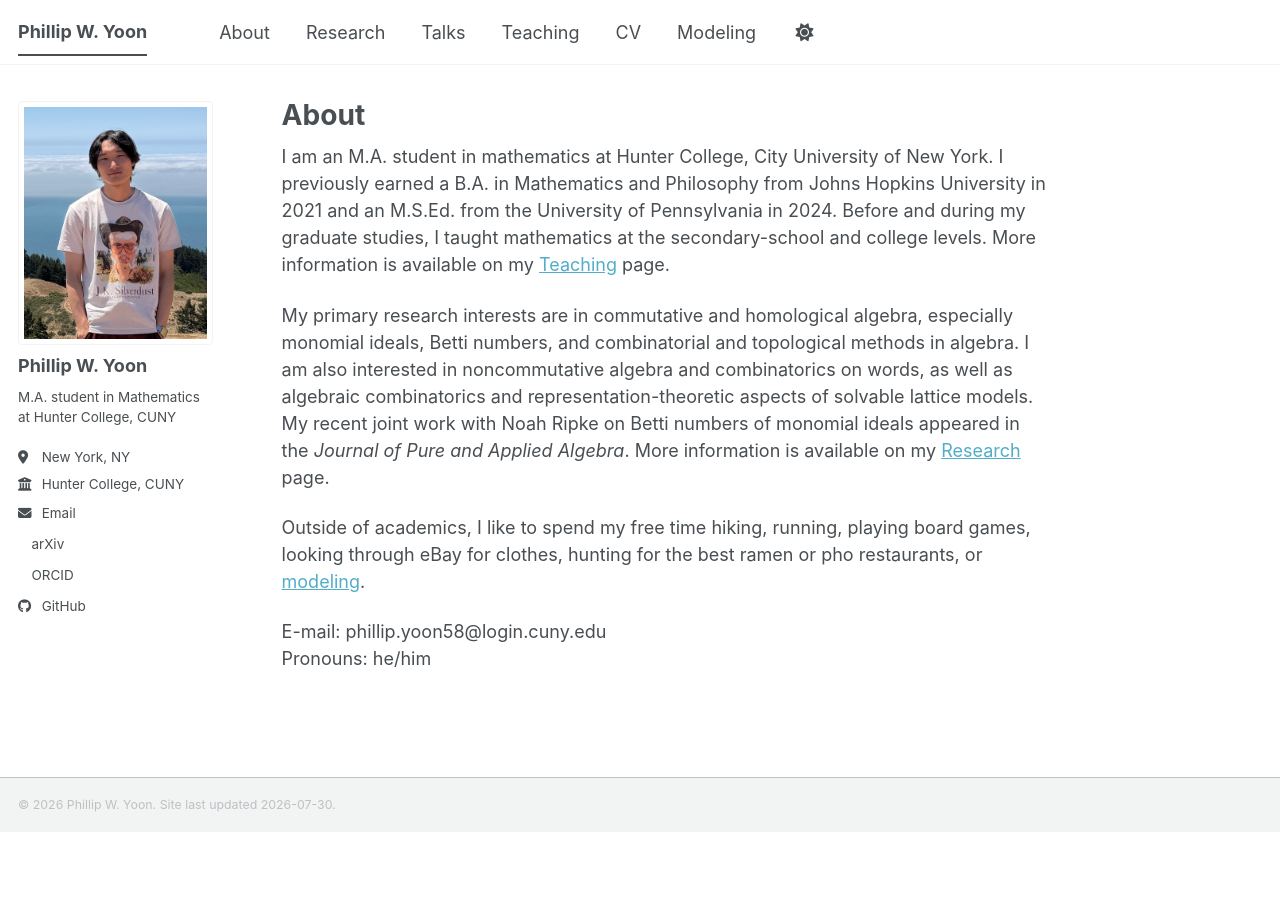
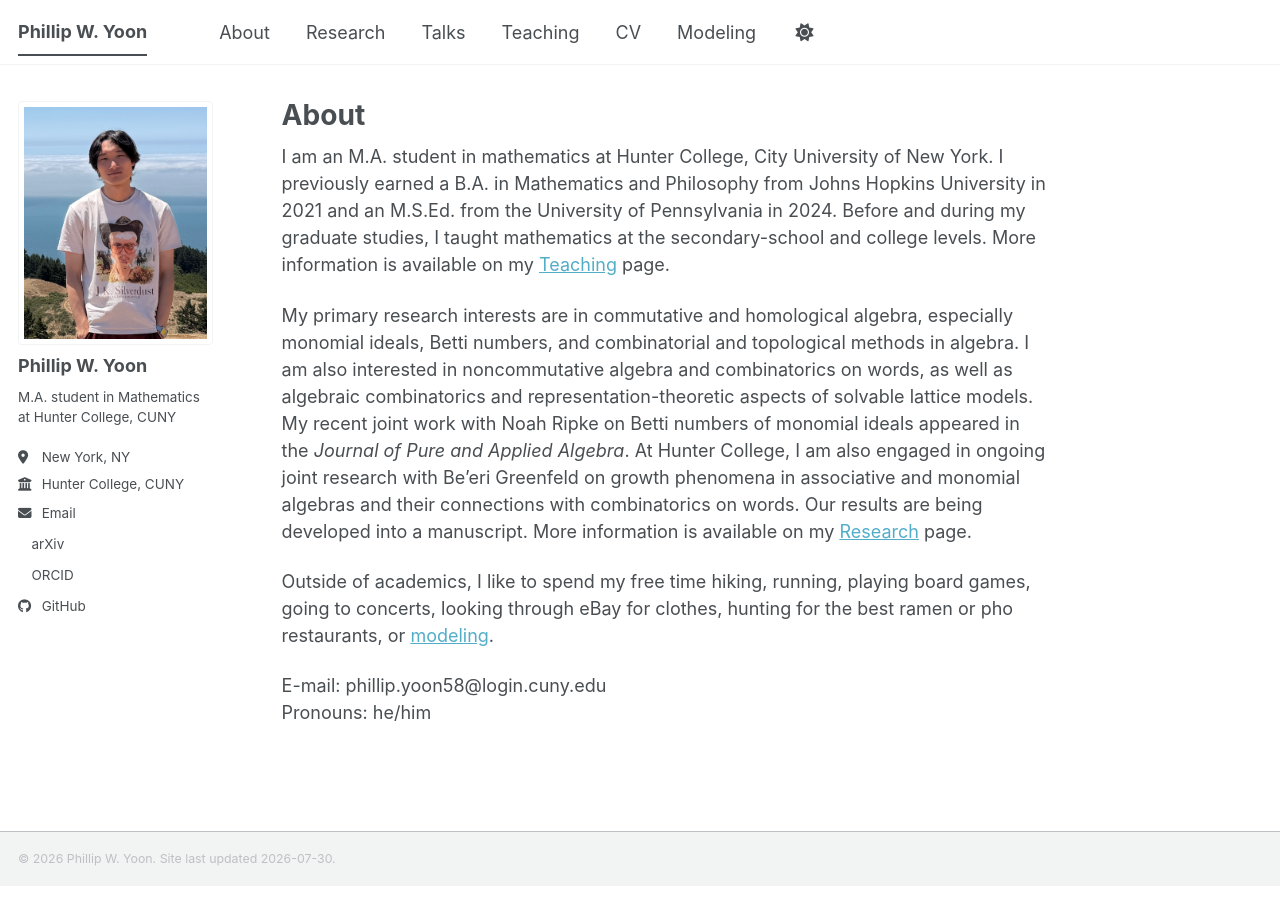
Before and after one commit to pwyoon/pwyoon.github.io, a Jekyll site: the page built from _pages/about.md, in a window 1280 px wide. Built offline with Jekyll 4.4.1, drawn with Linux system fonts in a browser that asks for light colours; a style sheet for code colours, icons or effects is not loaded.

Commit message:
Update about.md

```diff
--- a/_pages/about.md
+++ b/_pages/about.md
@@ -16,10 +16,10 @@ My primary research interests are in commutative and
 homological algebra, especially monomial ideals, Betti numbers, and
 combinatorial and topological methods in algebra. I am also interested in noncommutative algebra and combinatorics on words, as well as algebraic combinatorics and representation-theoretic aspects of solvable lattice models. My recent joint work with Noah Ripke on
 Betti numbers of monomial ideals appeared in the *Journal of Pure and
-Applied Algebra*. More information is available on my
+Applied Algebra*. At Hunter College, I am also engaged in ongoing joint research with Be’eri Greenfeld on growth phenomena in associative and monomial algebras and their connections with combinatorics on words. Our results are being developed into a manuscript. More information is available on my
 [Research](/research/) page.
 
-Outside of academics, I like to spend my free time hiking, running, playing board games, looking through eBay for clothes, hunting for the best ramen or pho restaurants, or [modeling](/modeling/).
+Outside of academics, I like to spend my free time hiking, running, playing board games, going to concerts, looking through eBay for clothes, hunting for the best ramen or pho restaurants, or [modeling](/modeling/).
 
 E-mail: phillip.yoon58@login.cuny.edu\
 Pronouns: he/him
```
